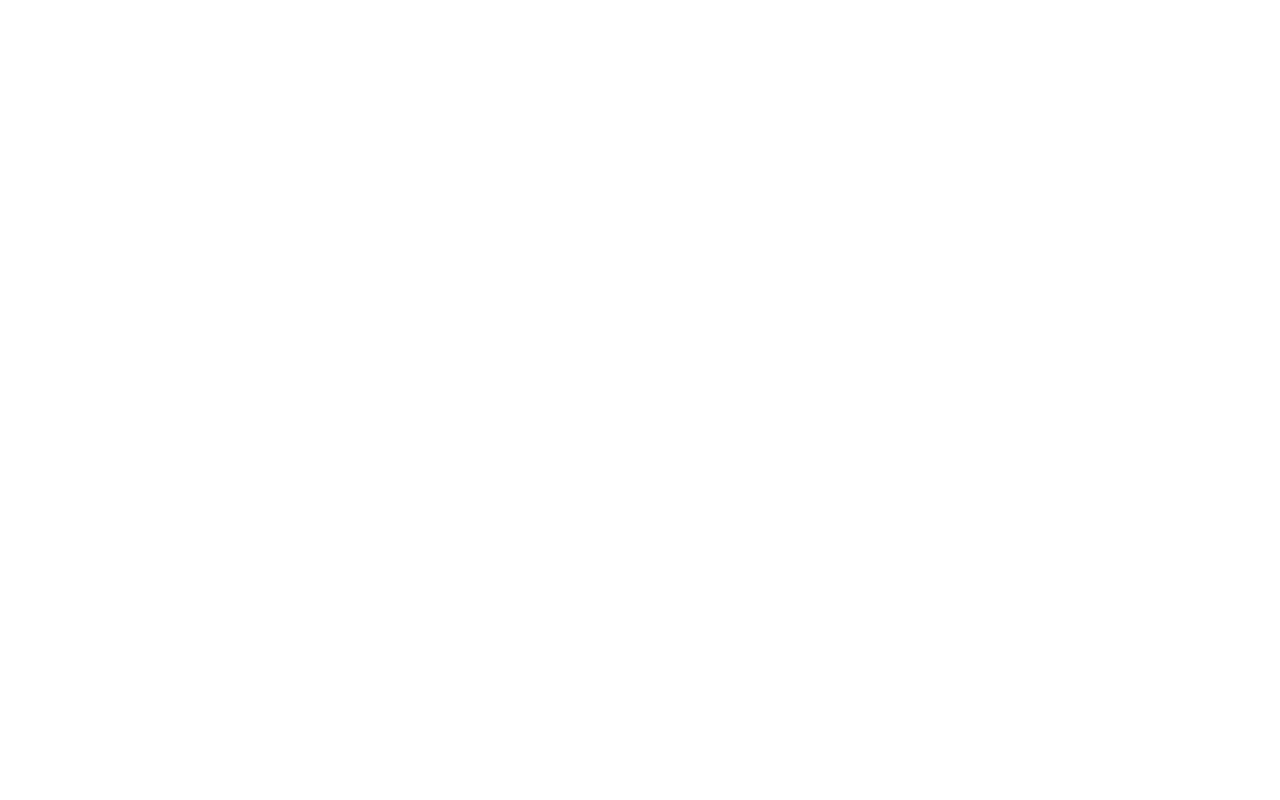
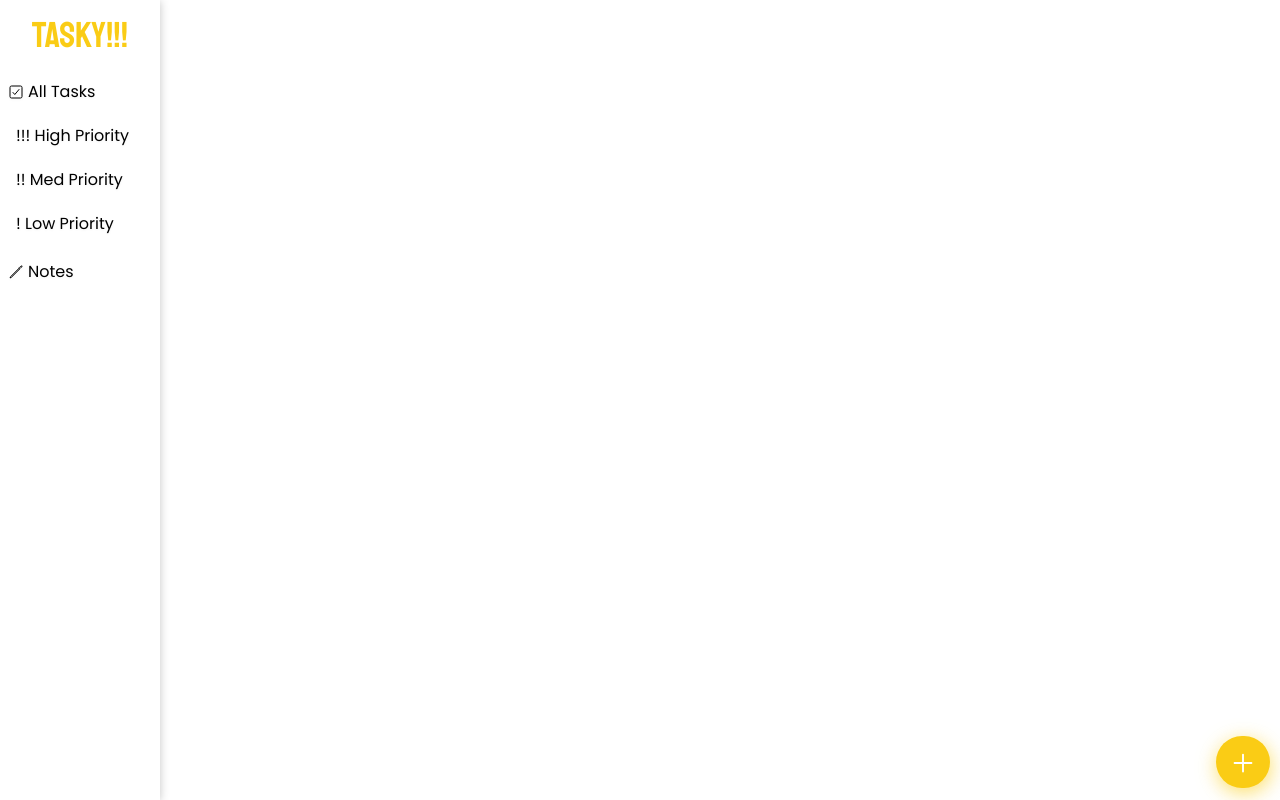
Before and after one commit to berwinsingh/to-do-odin, a website: page src/index.html in a window 1280 px wide. Drawn offline with nearby package versions, Linux system fonts and the light colour scheme; files that its build step writes are made by us from their sources.

Commit message:
Header created

```diff
--- a/src/index.html
+++ b/src/index.html
@@ -3,10 +3,45 @@
 <head>
     <meta charset="UTF-8">
     <meta name="viewport" content="width=device-width, initial-scale=1.0">
+    <link rel="shortcut icon" href="../images/to-do-list.png" type="image/x-icon">
+    <link rel="preconnect" href="https://fonts.googleapis.com">
+    <link rel="preconnect" href="https://fonts.gstatic.com" crossorigin>
+    <link href="https://fonts.googleapis.com/css2?family=Poppins:wght@400;500;600;700&family=Staatliches&display=swap" rel="stylesheet">
     <link rel="stylesheet" href="../dist/output.css">
     <title>To Do List</title>
 </head>
 <body>
+    <div class=" w-40 float-left justify-between" id="header">
+        <div class="heading">
+            <h1 class="text-4xl p-4 select-none cursor-pointer text-yellow-400">Tasky!!!</h1>
+        </div>
+        <div class="options flex-col w-full justify-evenly">
+            <div id="all-tasks" class="flex items-center gap-1 p-2 drop-shadow-sm cursor-pointer select-none hover:bg-yellow-300 active:bg-yellow-400">
+                <ion-icon name="checkbox-outline"></ion-icon>
+                <p>All Tasks</p>
+            </div>
+            <div id="high-priority" class="mt-1 pl-4 flex items-center gap-1 p-2 drop-shadow-sm cursor-pointer select-none hover:bg-red-500 active:bg-red-600">
+                <p>!!! High Priority</p>
+            </div>
+            <div id="med-priority" class="mt-1 pl-4 flex items-center gap-1 p-2 drop-shadow-sm cursor-pointer select-none hover:bg-orange-400 active:bg-orange-600">
+                <p>!! Med Priority</p>
+            </div>
+            <div id="low-priority" class="mt-1 pl-4 flex items-center gap-1 p-2 drop-shadow-sm cursor-pointer select-none hover:bg-green-500 active:bg-green-600">
+                <p>! Low Priority</p>
+            </div>
+            <div id="notes" class="flex items-center gap-1 mt-2 p-2 drop-shadow-sm cursor-pointer select-none hover:bg-yellow-300 active:bg-yellow-400">
+                <ion-icon name="pencil-outline"></ion-icon>
+                <p>Notes</p>
+            </div>
+        </div>
+    </div>
 
+    <div id="new-btn" class="bg-yellow-400 fixed px-3 py-3 pb-1 rounded-full drop-shadow-2xl">
+        <ion-icon name="add-outline" class="text-3xl text-white"></ion-icon>
+    </div>
+
+    <script type="module" src="https://unpkg.com/ionicons@7.1.0/dist/ionicons/ionicons.esm.js"></script>
+    <script nomodule src="https://unpkg.com/ionicons@7.1.0/dist/ionicons/ionicons.js"></script>
+    <script src="../JS Content/main.js"></script>
 </body>
 </html>
--- a/src/input.css
+++ b/src/input.css
@@ -1,3 +1,38 @@
 @tailwind base;
 @tailwind components;
 @tailwind utilities;
+
+:root{
+    --heading-font: 'Staatliches', cursive;
+    --para-font: 'Poppins', sans-serif;
+}
+
+h1{
+    font-family: var(--heading-font);
+    bottom: 46rem;
+    right: 2.5rem;
+}
+
+p{
+    font-family: var(--para-font);
+    font-size: 1rem;
+}
+
+#header{
+    height: 100vh;
+    justify-content: flex-start;
+    display: flex;
+    flex-direction: column;
+    align-items: center;
+    background-color: white;
+    filter: drop-shadow(0 1px 5px rgba(0, 0, 0, 0.23));
+}
+
+#all-tasks,#notes{
+    transition: 10ms ease-in;
+}
+
+#new-btn{
+    left: 95%;
+    top: 92%;
+}
--- a/tailwind.config.js
+++ b/tailwind.config.js
@@ -2,7 +2,11 @@
 module.exports = {
   content: ["./src/**/*.{html,js}"],
   theme: {
-    extend: {},
+    extend: {
+      dropShadow:{
+        '2xl': '1px 5px 10px #facc15a2',
+      }
+    },
   },
   plugins: [],
 }
```
Also changed, not shown: JS Content/contentUpdate.js (added, +13 -0 lines), images/to-do-list.png (added).
